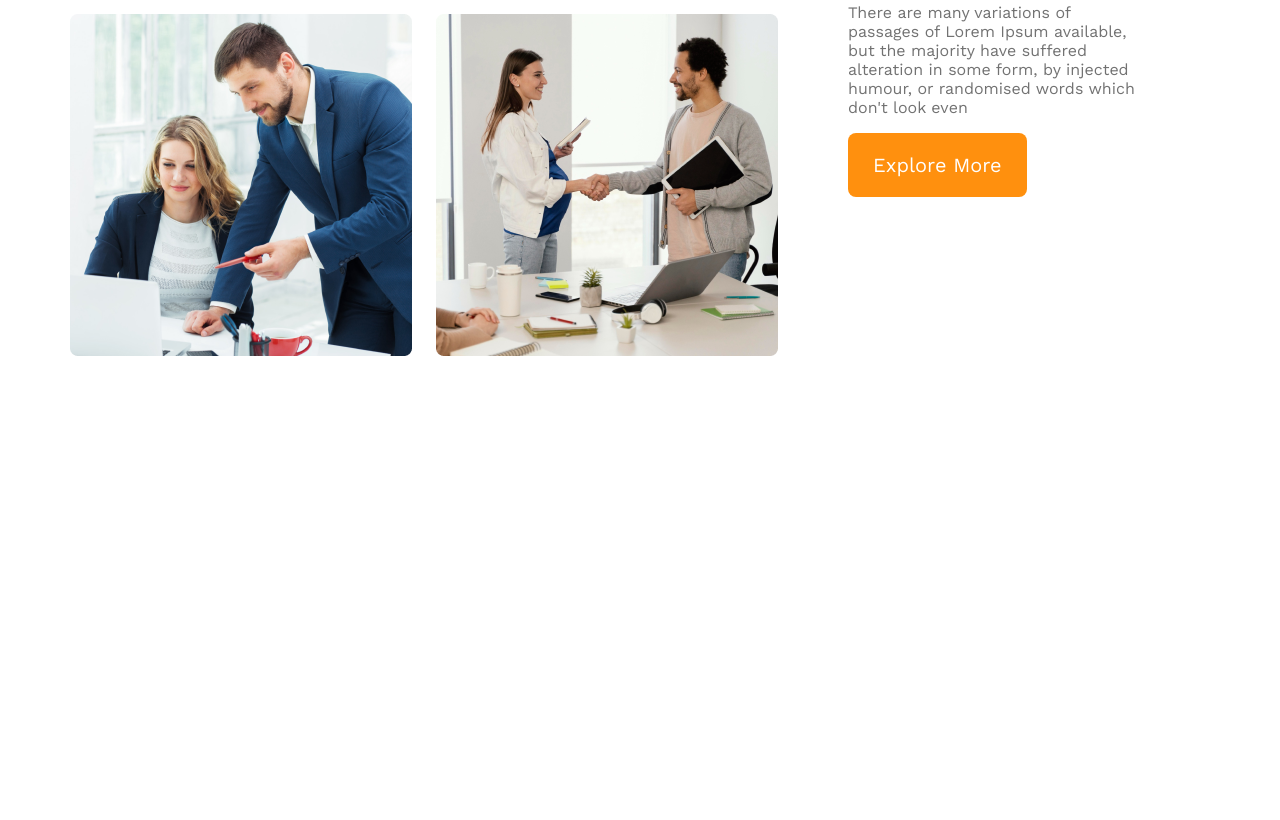
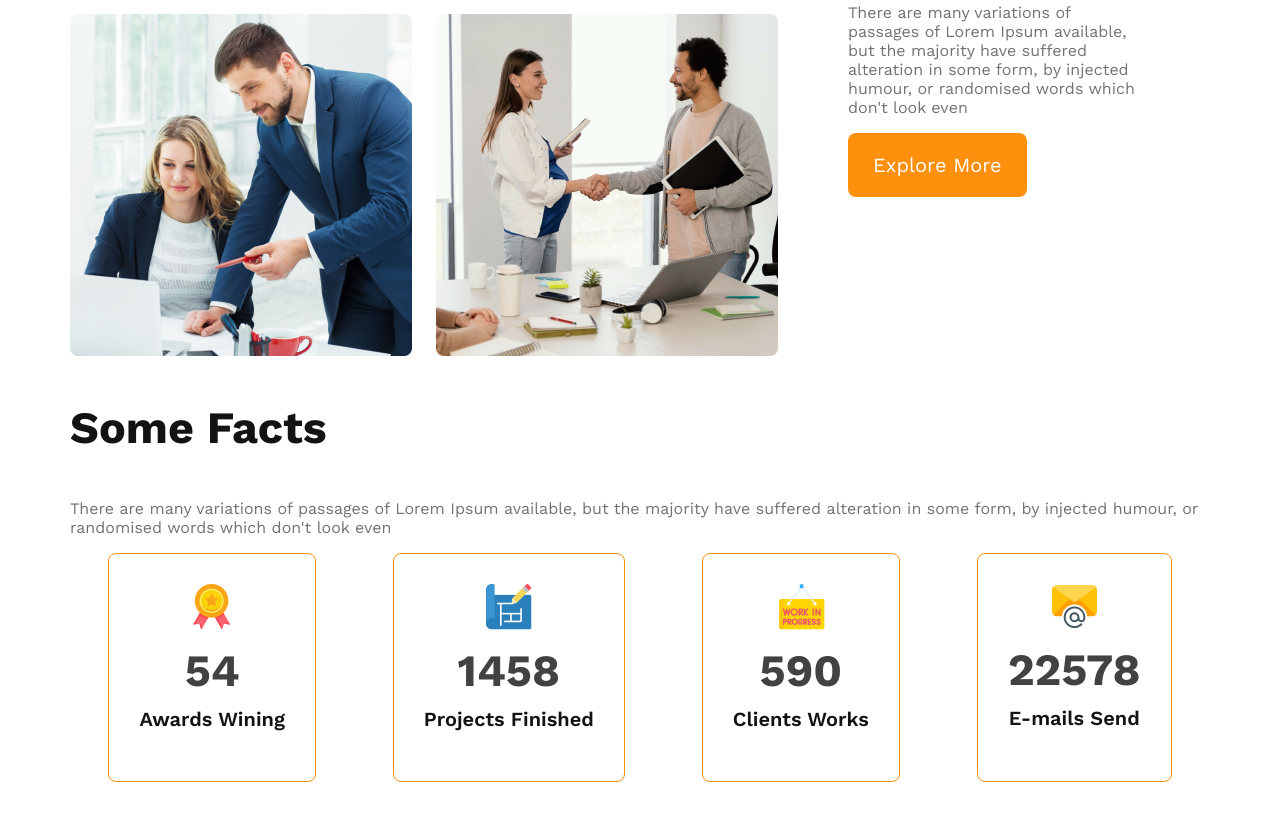
Before and after one commit to jakir101/g3-architects-website, a plain HTML site: page index.html in a window 1280 px wide. Shown: the part 1433-2253 px from the top of the page. Before the commit the page ends 1859 px from the top, so only its background shows below. Drawn offline with nearby package versions, Linux system fonts and the light colour scheme.

Commit message:
added facts section

```diff
--- a/index.html
+++ b/index.html
@@ -10,7 +10,7 @@
     <!-- header start -->
     <header>
         <nav>
-            <h3 class="nav-title">G3 Architects</h3>
+            <h3 class="section-title">G3 Architects</h3>
             <ul>
                 <li><a href="">Home</a></li>
                 <li><a href="">About</a></li>
@@ -56,6 +56,41 @@
                 </button>
             </div>
         </section>
+        <!-- features section start -->
+        <section class="features">
+
+        </section>
+        <!-- facts section start -->
+        <section class="facts">
+            <h3 class="section-title">
+                Some Facts
+            </h3>
+            <p class="text-light-gray">
+                There are many variations of passages of Lorem Ipsum available, but the majority have suffered alteration in some form, by injected humour, or randomised words which don't look even
+            </p>
+            <div class="facts-card-container">
+                <div class="card">
+                    <img src="images/icons/ribon.png" alt="">
+                    <h2 class="card-stats">54</h2>
+                    <p class="card-title">Awards Wining</p>
+                </div>
+                <div class="card">
+                    <img src="images/icons/projects.png" alt="">
+                    <h2 class="card-stats">1458</h2>
+                    <p class="card-title">Projects Finished</p>
+                </div>
+                <div class="card">
+                    <img src="images/icons/customers.png" alt="">
+                    <h2 class="card-stats">590</h2>
+                    <p class="card-title">Clients Works</p>
+                </div>
+                <div class="card">
+                    <img src="images/icons/email.png" alt="">
+                    <h2 class="card-stats">22578</h2>
+                    <p class="card-title">E-mails Send</p>
+                </div>
+            </div>
+        </section>
     </main>
     <footer></footer>
 </body>
--- a/styles/architects.css
+++ b/styles/architects.css
@@ -16,6 +16,11 @@
     cursor: pointer;
     border: 0;
 }
+.section-title{
+    font-size: 2.8rem;
+    font-weight: 700;
+    color: #131313;
+}
 .text-light-gray{
     color: #727272;
 }
@@ -30,11 +35,7 @@ nav{
     justify-content: space-between;
     align-items: center;
 }
-.nav-title{
-    font-size: 2.8rem;
-    font-weight: 700;
-    color: #131313;
-}
+
 nav>ul{
     display: flex;
 }
@@ -98,6 +99,31 @@ main{
 }
 
 
+/* facts styles */
+.facts-card-container .card{
+    border-radius: 8px;
+    border: 1px solid #FF900E;
+    text-align: center;
+    padding: 30px;
+}
+
+.facts-card-container{
+    display: flex;
+    justify-content: space-around;
+}
+.facts-card-container .card-title{
+    font-weight: 600;
+    color: #131313;
+    font-size: 1.25rem;
+    margin-top: 5px;
+}
+.facts-card-container .card-stats{
+    font-size: 2.8rem;
+    color: #424242;
+    margin-top: 10px;
+    margin-bottom: 10px;
+}
+
 
 
 
```
